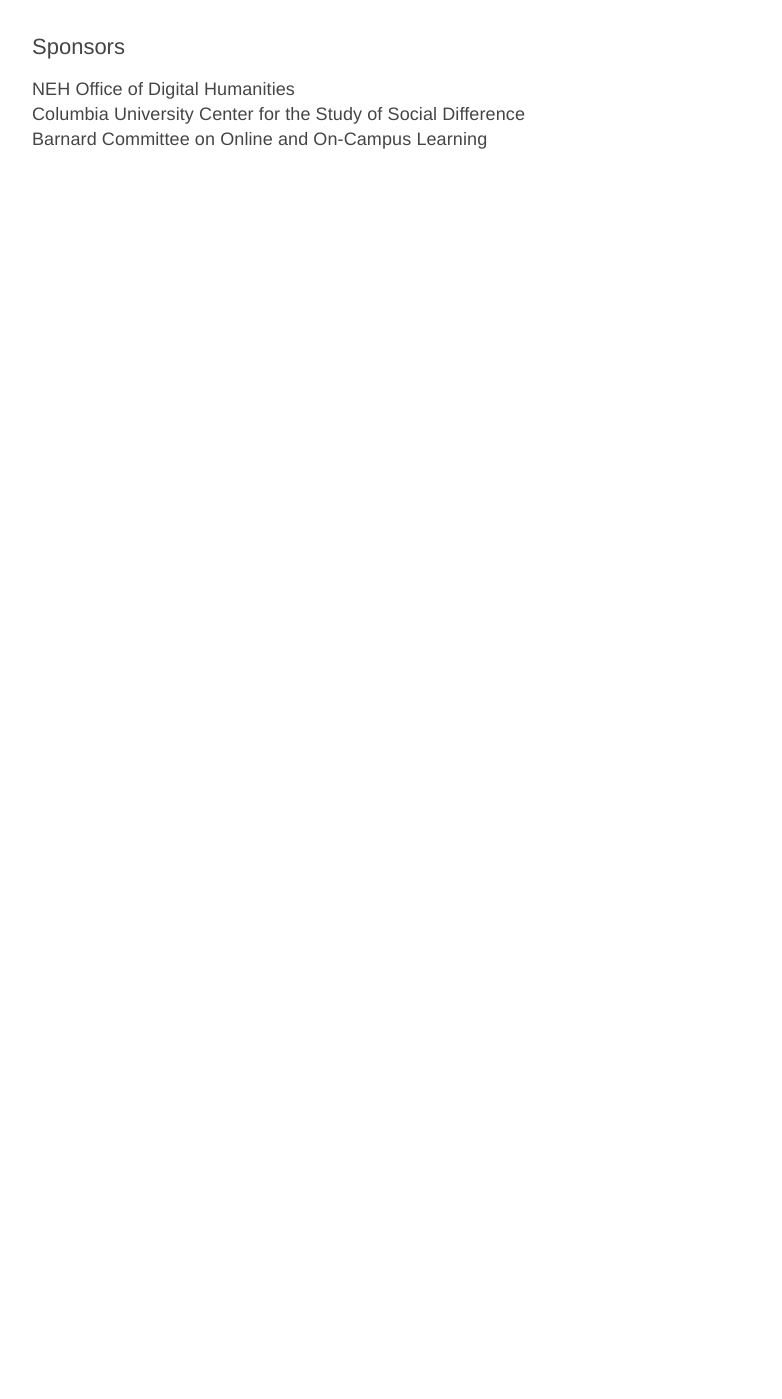
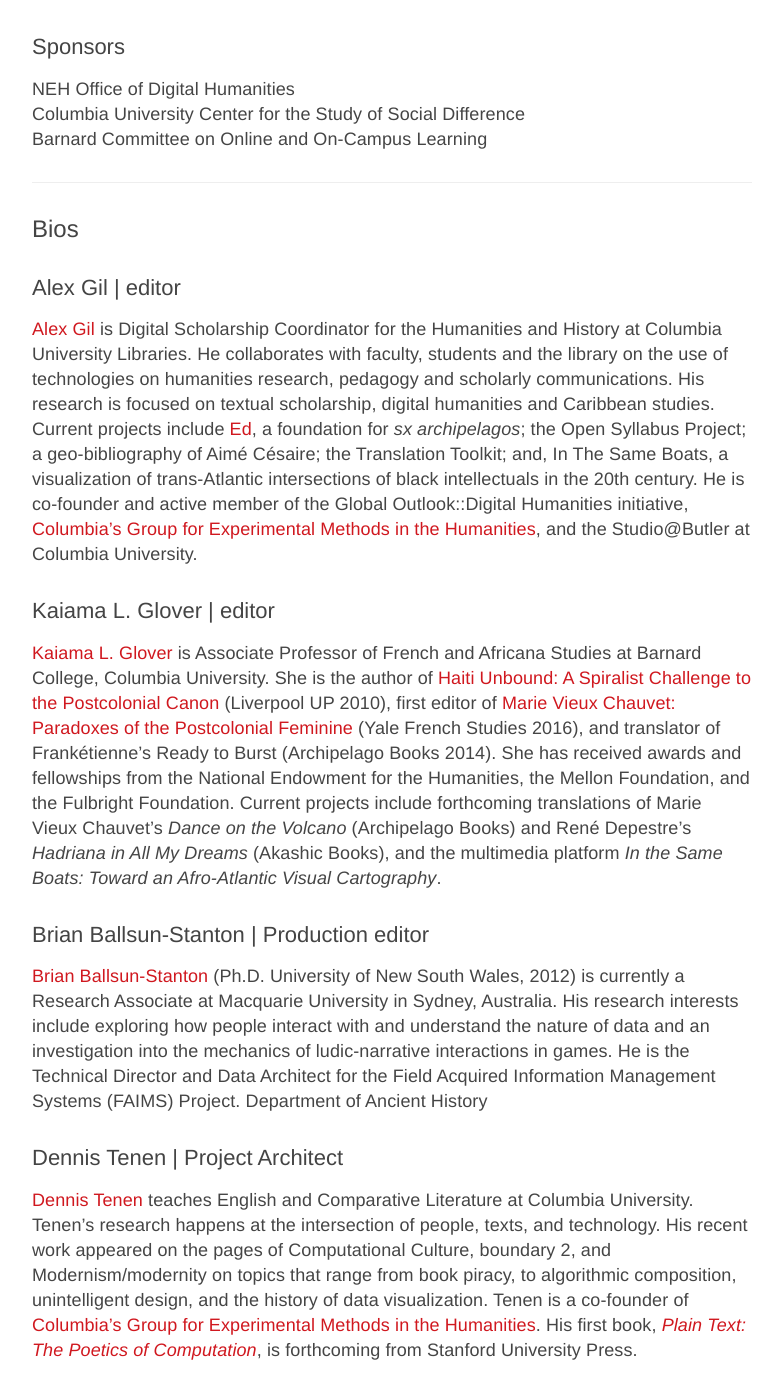
Before and after one commit to archipelagosjournal/archipelagos, a Jekyll site: the page built from credits.md, in a window 1280 px wide and 1400 px high, scrolled down 773 px. Shown: the whole window, without its empty margins (248-1030 px from the left). Built offline with Jekyll 4.4.1, drawn with Linux system fonts in a browser that asks for light colours; before the commit the page ends 1005 px from its top, so only the background shows below that; some of the changed text lies outside the part shown.

Commit message:
added bios to the bottom

```diff
--- a/credits.md
+++ b/credits.md
@@ -5,12 +5,12 @@
 
 ### Editors
 
-Kaiama L. Glover & Alex Gil
+[Kaiama L. Glover](#kaiama-l-glover--editor) & [Alex Gil](#alex-gil--editor)
 
 ### Digital Architecture | Design
 Juliet Ali\\
-Brian Ballsun-Stanton\\
-Dennis Tenen
+[Brian Ballsun-Stanton](#brian-ballsun-stanton--production-editor)\\
+[Dennis Tenen](#dennis-tenen--project-architect)
 
 
 ### Institutional Partners
@@ -27,3 +27,22 @@
 NEH Office of Digital Humanities\\
 Columbia University Center for the Study of Social Difference\\
 Barnard Committee on Online and On-Campus Learning
+
+---
+
+## Bios
+
+### Alex Gil | editor
+[Alex Gil](http://www.elotroalex.com/) is Digital Scholarship Coordinator for the Humanities and History at Columbia University Libraries. He collaborates with faculty, students and the library on the use of technologies on humanities research, pedagogy and scholarly communications. His research is focused on textual scholarship, digital humanities and Caribbean studies. Current projects include [Ed](http://elotroalex.github.io/ed/), a foundation for *sx archipelagos*; the Open Syllabus Project; a geo-bibliography of Aimé Césaire; the Translation Toolkit; and, In The Same Boats, a visualization of trans-Atlantic intersections of black intellectuals in the 20th century. He is co-founder and active member of the Global Outlook::Digital Humanities initiative, [Columbia's Group for Experimental Methods in the Humanities](http://xpmethod.plaintext.in/), and the Studio@Butler at Columbia University.
+
+### Kaiama L. Glover | editor
+
+[Kaiama L. Glover](https://barnard.edu/profiles/kaiama-l-glover) is Associate Professor of French and Africana Studies at Barnard College, Columbia University. She is the author of [Haiti Unbound: A Spiralist Challenge to the Postcolonial Canon](http://liverpooluniversitypress.co.uk/products/61903) (Liverpool UP 2010), first editor of [Marie Vieux Chauvet: Paradoxes of the Postcolonial Feminine](http://yalebooks.com/book/9780300214192/yale-french-studies-number-128) (Yale French Studies 2016), and translator of Frankétienne’s Ready to Burst (Archipelago Books 2014). She has received awards and fellowships from the National Endowment for the Humanities, the Mellon Foundation, and the Fulbright Foundation. Current projects include forthcoming translations of Marie Vieux Chauvet’s *Dance on the Volcano* (Archipelago Books) and René Depestre’s *Hadriana in All My Dreams* (Akashic Books), and the multimedia platform *In the Same Boats: Toward an Afro-Atlantic Visual Cartography*.
+
+### Brian Ballsun-Stanton | Production editor
+[Brian Ballsun-Stanton](https://www.fedarch.org/) (Ph.D. University of New South Wales, 2012) is currently a Research Associate at Macquarie University in Sydney, Australia. His research interests include exploring how people interact with and understand the nature of data and an investigation into the mechanics of ludic-narrative interactions in games. He is the Technical Director and Data Architect for the Field Acquired Information Management Systems (FAIMS) Project.
+Department of Ancient History
+
+### Dennis Tenen | Project Architect
+
+[Dennis Tenen](http://denten.plaintext.in/) teaches English and Comparative Literature at Columbia University. Tenen's research happens at the intersection of people, texts, and technology. His recent work appeared on the pages of Computational Culture, boundary 2, and Modernism/modernity on topics that range from book piracy, to algorithmic composition, unintelligent design, and the history of data visualization. Tenen is a co-founder of [Columbia's Group for Experimental Methods in the Humanities](http://xpmethod.plaintext.in/). His first book, *[Plain Text: The Poetics of Computation](http://xpmethod.plaintext.in/minimal-computing/plaintext.html)*, is forthcoming from Stanford University Press.
```
Also changed, not shown: contributors.md (+1 -1 lines).
